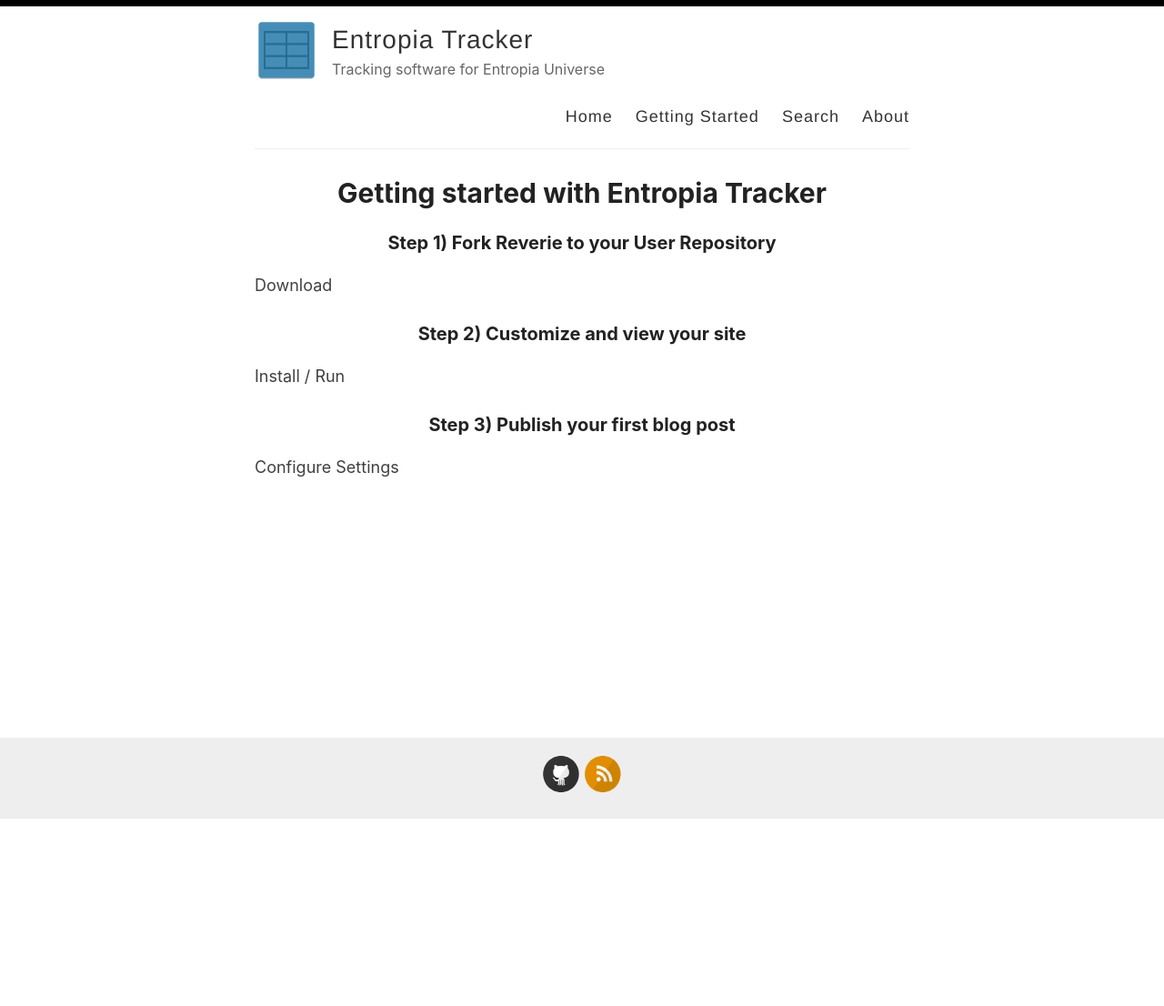
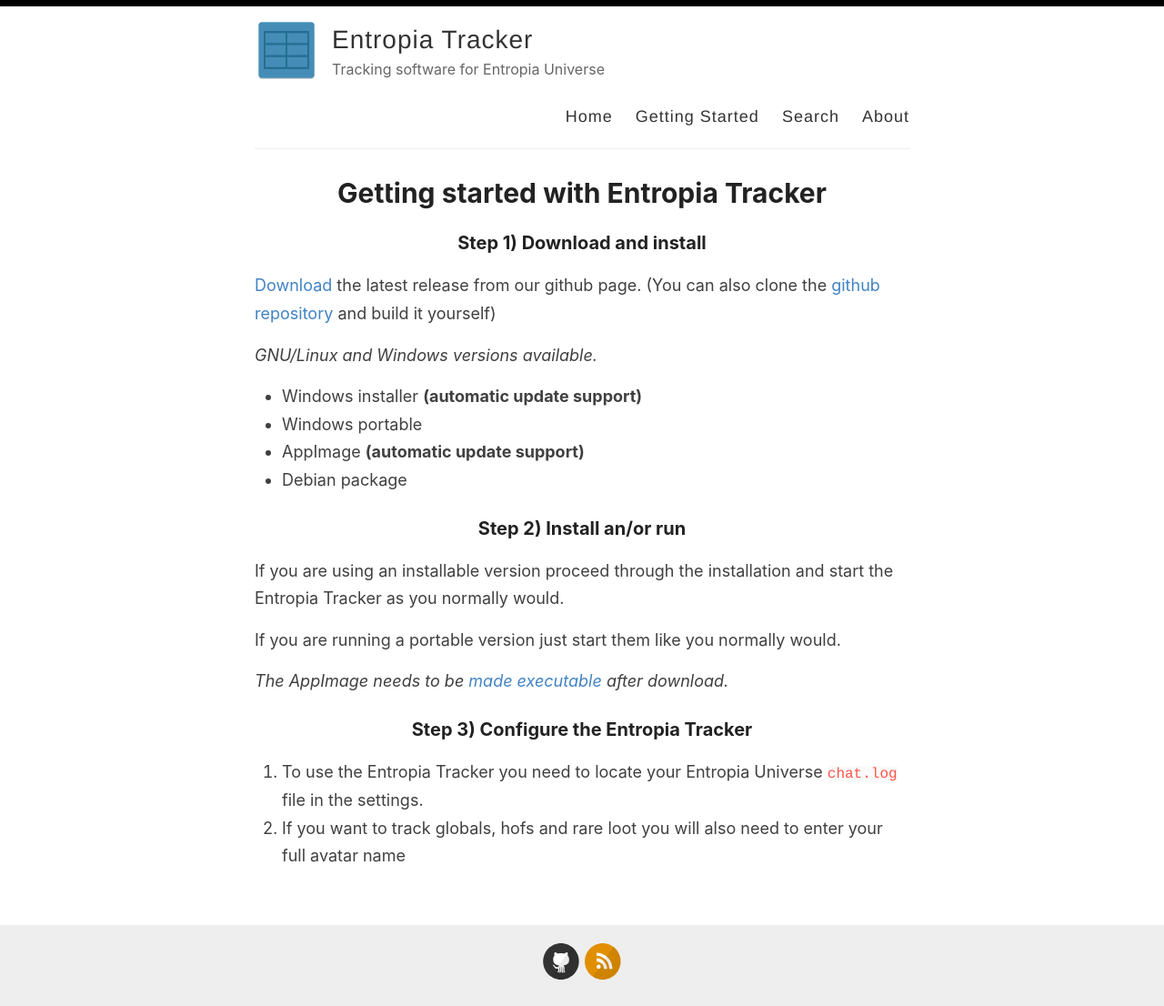
Before and after one commit to Entropia-Tracker/entropia-tracker.github.io, a Jekyll site: the page built from _pages/getting-started.md, in a window 1280 px wide. Shown: the whole page at 91% size. Built offline with Jekyll 4.4.1, drawn with Linux system fonts in a browser that asks for light colours; before the commit the page ends 901 px from its top, so only the background shows below that.

Commit message:
chore: add super simple guide

```diff
--- a/_pages/getting-started.md
+++ b/_pages/getting-started.md
@@ -4,14 +4,25 @@
 permalink: /getting-started/
 ---
 
-### Step 1) Fork Reverie to your User Repository
+### Step 1) Download and install
 
-Download
+[Download](https://github.com/Entropia-Tracker/entropia-tracker/releases/latest) the latest release from our github page. (You can also clone the [github repository](https://github.com/Entropia-Tracker/entropia-tracker/) and build it yourself)
 
-### Step 2) Customize and view your site
+*GNU/Linux and Windows versions available.*
+- Windows installer **(automatic update support)**
+- Windows portable
+- AppImage **(automatic update support)**
+- Debian package
 
-Install / Run
+### Step 2) Install an/or run
 
-### Step 3) Publish your first blog post
+If you are using an installable version proceed through the installation and start the Entropia Tracker as you normally would.
 
-Configure Settings
+If you are running a portable version just start them like you normally would.
+
+*The AppImage needs to be [made executable](http://discourse.appimage.org/t/how-to-make-an-appimage-executable/80) after download.*
+
+### Step 3) Configure the Entropia Tracker
+
+1. To use the Entropia Tracker you need to locate your Entropia Universe `chat.log` file in the settings.
+2. If you want to track globals, hofs and rare loot you will also need to enter your full avatar name
```
